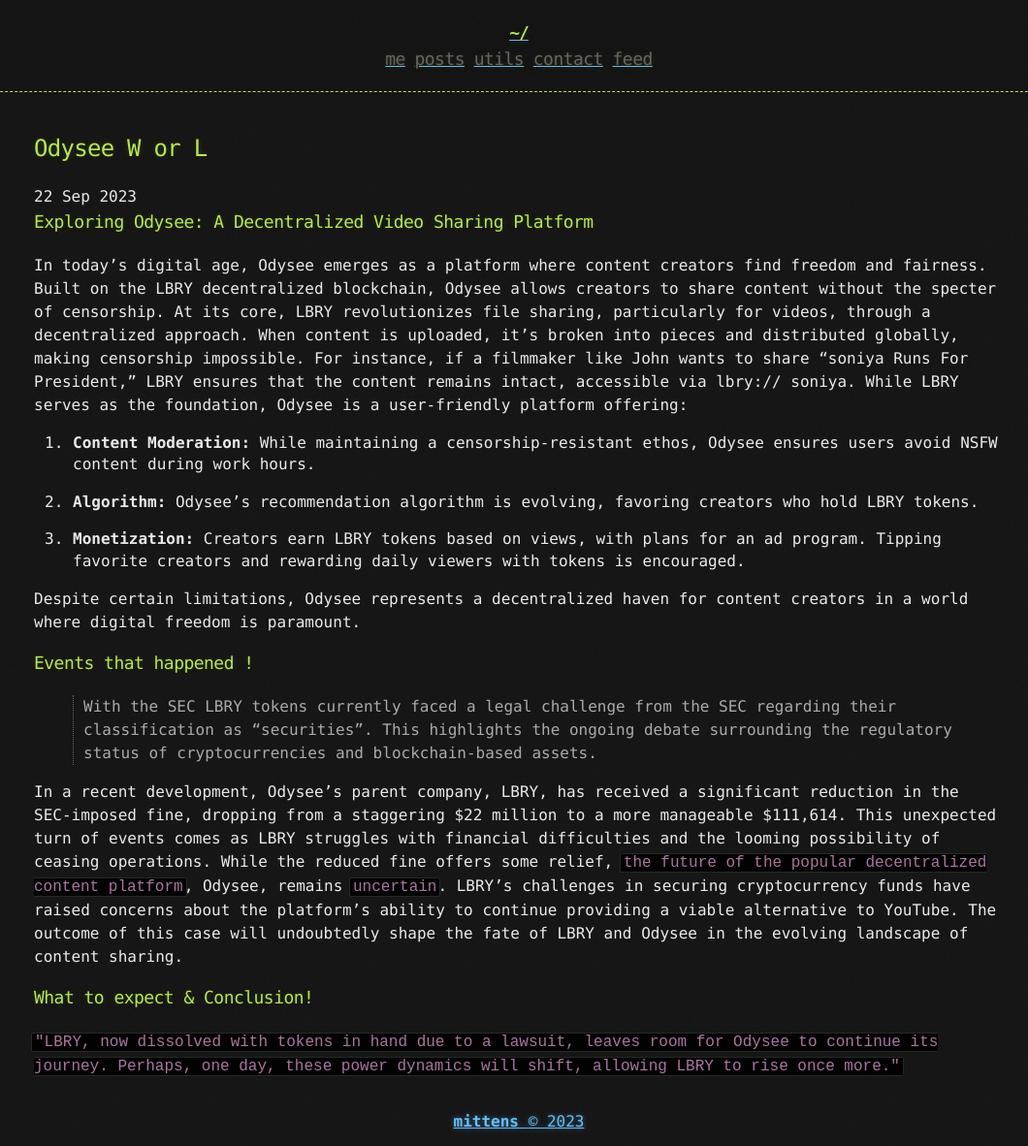
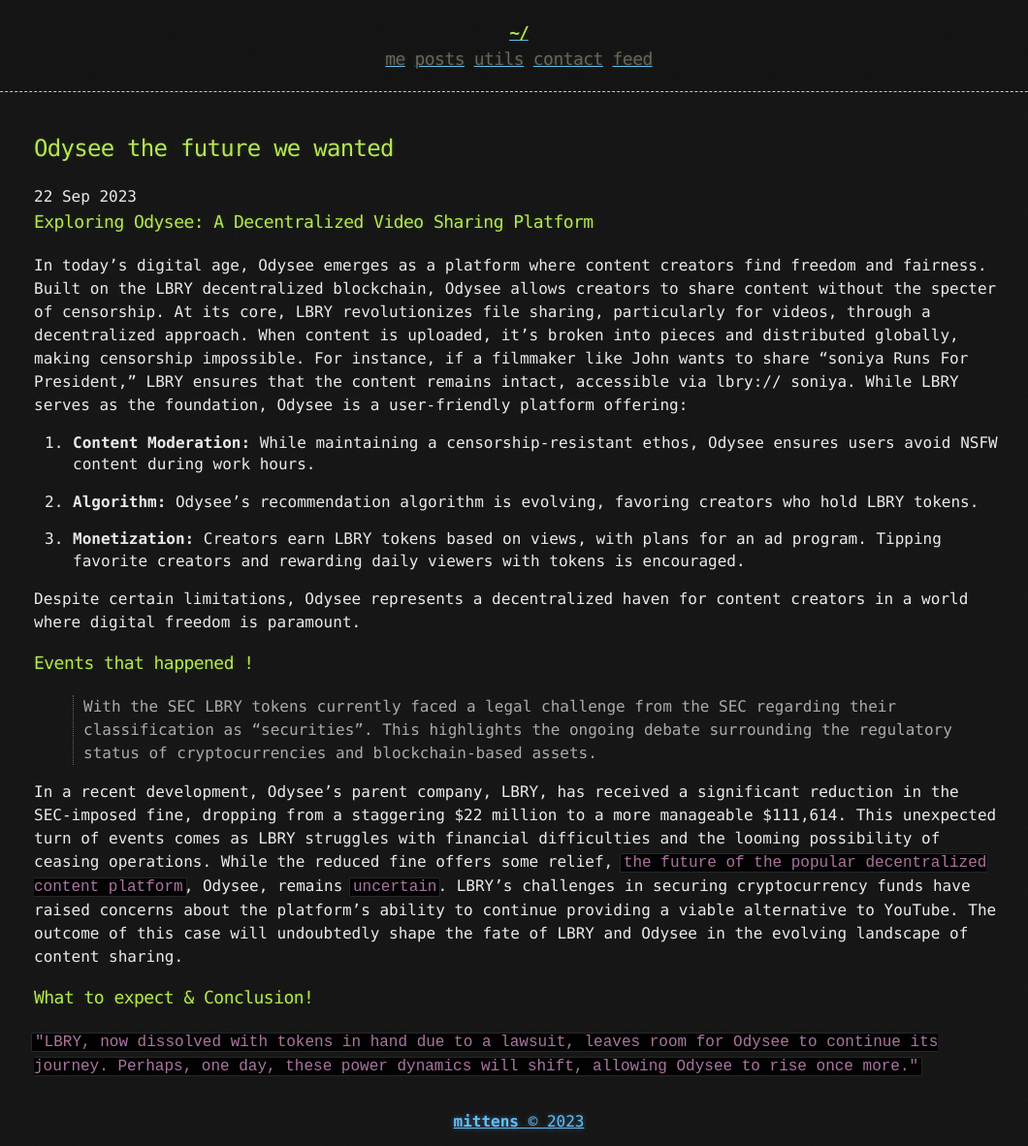
Before and after one commit to zoulx32/mr-mittens.oldweb, a Jekyll site: the page built from _posts/2023-09-22-odysee future we wanted.md, in a window 1280 px wide. Shown: the whole page at 97% size, without its empty margins (105-1165 px from the left). Built offline with Jekyll 4.4.1, drawn with Linux system fonts in a browser that asks for light colours.

Commit message:
Update 2023-09-22-odysee future we wanted.md

```diff
--- a/_posts/2023-09-22-odysee future we wanted.md
+++ b/_posts/2023-09-22-odysee future we wanted.md
@@ -1,6 +1,6 @@
 ---
 layout: post
-title: "Odysee W or L"
+title: "Odysee the future we wanted"
 date: 2023-09-22
 ---
 
@@ -37,4 +37,4 @@ sharing.
 
 ### What to expect & Conclusion!
 
-`"LBRY, now dissolved with tokens in hand due to a lawsuit, leaves room for Odysee to continue its journey. Perhaps, one day, these power dynamics will shift, allowing LBRY to rise once more."`
+`"LBRY, now dissolved with tokens in hand due to a lawsuit, leaves room for Odysee to continue its journey. Perhaps, one day, these power dynamics will shift, allowing Odysee to rise once more."`
```
